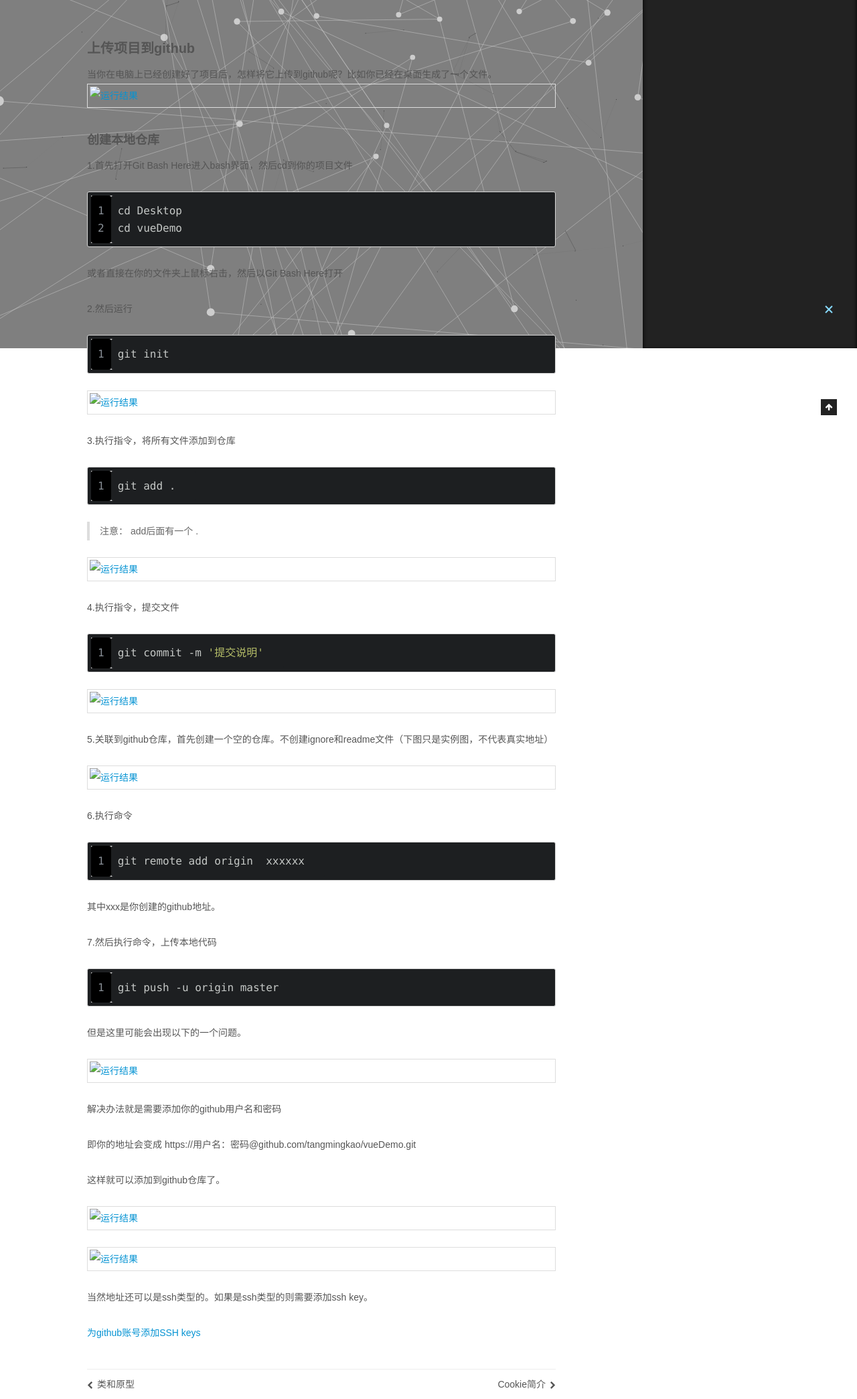
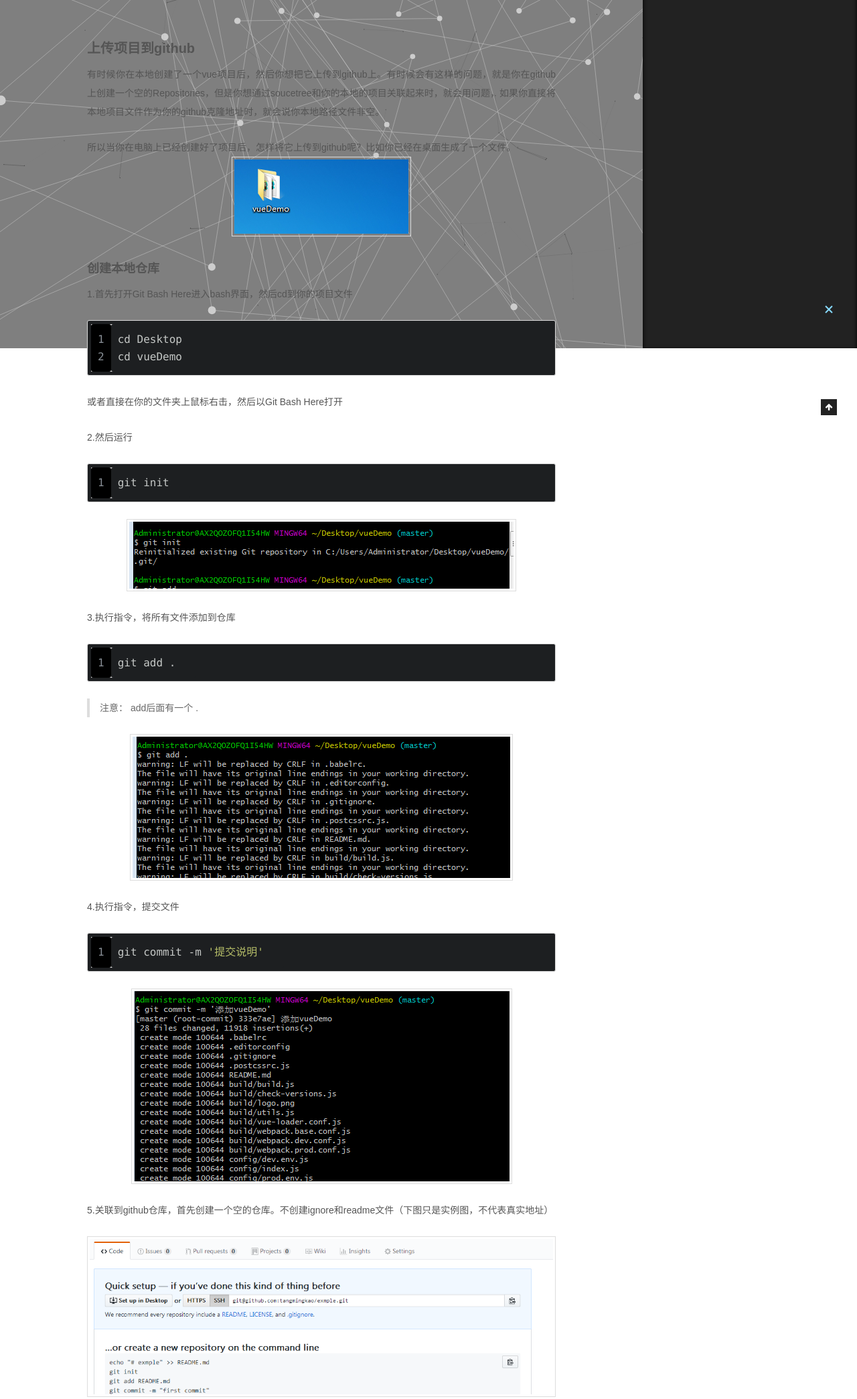
Before and after one commit to tangmingkao/tangmingkao.github.io, a plain HTML site: page 2017/05/05/上传项目到github/index.html in a window 1280 px wide. Shown: the part 280-2369 px from the top of the page at 67% size. Drawn offline with Linux system fonts and the light colour scheme; animation ran at ten frames a second.

Commit message:
Site updated: 2018-05-05 13:37:11

```diff
--- a/2017/05/05/上传项目到github/index.html
+++ b/2017/05/05/上传项目到github/index.html
@@ -79,26 +79,26 @@
 
 
 
-<meta name="description" content="上传项目到github当你在电脑上已经创建好了项目后，怎样将它上传到github呢？比如你已经在桌面生成了一个文件。 创建本地仓库1.首先打开Git Bash Here进入bash界面，然后cd到你的项目文件12cd Desktopcd vueDemo 或者直接在你的文件夹上鼠标右击，然后以Git Bash Here打开 2.然后运行1git init  3.执行指令，将所有文件添加到仓库1git">
+<meta name="description" content="上传项目到github有时候你在本地创建了一个vue项目后，然后你想把它上传到github上。有时候会有这样的问题，就是你在github上创建一个空的Repositories，但是你想通过soucetree和你的本地的项目关联起来时，就会用问题，如果你直接将本地项目文件作为你的github克隆地址时，就会说你本地路径文件非空。 所以当你在电脑上已经创建好了项目后，怎样将它上传到github呢？比如">
 <meta property="og:type" content="article">
 <meta property="og:title" content="上传项目到github">
 <meta property="og:url" content="http://yoursite.com/2017/05/05/上传项目到github/index.html">
 <meta property="og:site_name" content="What&#39;s past is prologue">
-<meta property="og:description" content="上传项目到github当你在电脑上已经创建好了项目后，怎样将它上传到github呢？比如你已经在桌面生成了一个文件。 创建本地仓库1.首先打开Git Bash Here进入bash界面，然后cd到你的项目文件12cd Desktopcd vueDemo 或者直接在你的文件夹上鼠标右击，然后以Git Bash Here打开 2.然后运行1git init  3.执行指令，将所有文件添加到仓库1git">
+<meta property="og:description" content="上传项目到github有时候你在本地创建了一个vue项目后，然后你想把它上传到github上。有时候会有这样的问题，就是你在github上创建一个空的Repositories，但是你想通过soucetree和你的本地的项目关联起来时，就会用问题，如果你直接将本地项目文件作为你的github克隆地址时，就会说你本地路径文件非空。 所以当你在电脑上已经创建好了项目后，怎样将它上传到github呢？比如">
 <meta property="og:locale" content="zh-Hans">
-<meta property="og:image" content="http://yoursite.com/2017/05/05/上传项目到github/1.gif">
-<meta property="og:image" content="http://yoursite.com/2017/05/05/上传项目到github/2.gif">
-<meta property="og:image" content="http://yoursite.com/2017/05/05/上传项目到github/3.gif">
-<meta property="og:image" content="http://yoursite.com/2017/05/05/上传项目到github/4.gif">
-<meta property="og:image" content="http://yoursite.com/2017/05/05/上传项目到github/5.gif">
-<meta property="og:image" content="http://yoursite.com/2017/05/05/上传项目到github/6.gif">
-<meta property="og:image" content="http://yoursite.com/2017/05/05/上传项目到github/7.gif">
-<meta property="og:image" content="http://yoursite.com/2017/05/05/上传项目到github/8.gif">
-<meta property="og:updated_time" content="2018-05-05T05:26:31.225Z">
+<meta property="og:image" content="http://yoursite.com/2017/05/05/上传项目到github/1.PNG">
+<meta property="og:image" content="http://yoursite.com/2017/05/05/上传项目到github/2.PNG">
+<meta property="og:image" content="http://yoursite.com/2017/05/05/上传项目到github/3.PNG">
+<meta property="og:image" content="http://yoursite.com/2017/05/05/上传项目到github/4.PNG">
+<meta property="og:image" content="http://yoursite.com/2017/05/05/上传项目到github/5.PNG">
+<meta property="og:image" content="http://yoursite.com/2017/05/05/上传项目到github/6.PNG">
+<meta property="og:image" content="http://yoursite.com/2017/05/05/上传项目到github/7.PNG">
+<meta property="og:image" content="http://yoursite.com/2017/05/05/上传项目到github/8.PNG">
+<meta property="og:updated_time" content="2018-05-05T05:36:18.398Z">
 <meta name="twitter:card" content="summary">
 <meta name="twitter:title" content="上传项目到github">
-<meta name="twitter:description" content="上传项目到github当你在电脑上已经创建好了项目后，怎样将它上传到github呢？比如你已经在桌面生成了一个文件。 创建本地仓库1.首先打开Git Bash Here进入bash界面，然后cd到你的项目文件12cd Desktopcd vueDemo 或者直接在你的文件夹上鼠标右击，然后以Git Bash Here打开 2.然后运行1git init  3.执行指令，将所有文件添加到仓库1git">
-<meta name="twitter:image" content="http://yoursite.com/2017/05/05/上传项目到github/1.gif">
+<meta name="twitter:description" content="上传项目到github有时候你在本地创建了一个vue项目后，然后你想把它上传到github上。有时候会有这样的问题，就是你在github上创建一个空的Repositories，但是你想通过soucetree和你的本地的项目关联起来时，就会用问题，如果你直接将本地项目文件作为你的github克隆地址时，就会说你本地路径文件非空。 所以当你在电脑上已经创建好了项目后，怎样将它上传到github呢？比如">
+<meta name="twitter:image" content="http://yoursite.com/2017/05/05/上传项目到github/1.PNG">
 
 
 
@@ -332,7 +332,7 @@
                   <span class="post-meta-item-text">字数统计&#58;</span>
 
                 <span title="字数统计">
-                  329
+                  439
                 </span>
 
 
@@ -357,30 +357,31 @@
 
 
 
-        <h3 id="上传项目到github"><a href="#上传项目到github" class="headerlink" title="上传项目到github"></a>上传项目到github</h3><p>当你在电脑上已经创建好了项目后，怎样将它上传到github呢？比如你已经在桌面生成了一个文件。<br><img src="/2017/05/05/上传项目到github/1.gif" alt="运行结果"></p>
+        <h3 id="上传项目到github"><a href="#上传项目到github" class="headerlink" title="上传项目到github"></a>上传项目到github</h3><p>有时候你在本地创建了一个vue项目后，然后你想把它上传到github上。有时候会有这样的问题，就是你在github上创建一个空的Repositories，但是你想通过soucetree和你的本地的项目关联起来时，就会用问题，如果你直接将本地项目文件作为你的github克隆地址时，就会说你本地路径文件非空。</p>
+<p>所以当你在电脑上已经创建好了项目后，怎样将它上传到github呢？比如你已经在桌面生成了一个文件。<br><img src="/2017/05/05/上传项目到github/1.PNG" alt="运行结果"></p>
 <h4 id="创建本地仓库"><a href="#创建本地仓库" class="headerlink" title="创建本地仓库"></a>创建本地仓库</h4><p>1.首先打开Git Bash Here进入bash界面，然后cd到你的项目文件<br><figure class="highlight javascript"><table><tr><td class="gutter"><pre><span class="line">1</span><br><span class="line">2</span><br></pre></td><td class="code"><pre><span class="line">cd Desktop</span><br><span class="line">cd vueDemo</span><br></pre></td></tr></table></figure></p>
 <p>或者直接在你的文件夹上鼠标右击，然后以Git Bash Here打开</p>
 <p>2.然后运行<br><figure class="highlight javascript"><table><tr><td class="gutter"><pre><span class="line">1</span><br></pre></td><td class="code"><pre><span class="line">git init</span><br></pre></td></tr></table></figure></p>
-<p><img src="/2017/05/05/上传项目到github/2.gif" alt="运行结果"></p>
+<p><img src="/2017/05/05/上传项目到github/2.PNG" alt="运行结果"></p>
 <p>3.执行指令，将所有文件添加到仓库<br><figure class="highlight javascript"><table><tr><td class="gutter"><pre><span class="line">1</span><br></pre></td><td class="code"><pre><span class="line">git add .</span><br></pre></td></tr></table></figure></p>
 <blockquote>
 <p>注意： add后面有一个 .</p>
 </blockquote>
-<p><img src="/2017/05/05/上传项目到github/3.gif" alt="运行结果"></p>
+<p><img src="/2017/05/05/上传项目到github/3.PNG" alt="运行结果"></p>
 <p>4.执行指令，提交文件<br><figure class="highlight javascript"><table><tr><td class="gutter"><pre><span class="line">1</span><br></pre></td><td class="code"><pre><span class="line">git commit -m <span class="string">'提交说明'</span></span><br></pre></td></tr></table></figure></p>
-<p><img src="/2017/05/05/上传项目到github/4.gif" alt="运行结果"></p>
+<p><img src="/2017/05/05/上传项目到github/4.PNG" alt="运行结果"></p>
 <p>5.关联到github仓库，首先创建一个空的仓库。不创建ignore和readme文件（下图只是实例图，不代表真实地址）</p>
-<p><img src="/2017/05/05/上传项目到github/5.gif" alt="运行结果"></p>
+<p><img src="/2017/05/05/上传项目到github/5.PNG" alt="运行结果"></p>
 <p>6.执行命令<br><figure class="highlight javascript"><table><tr><td class="gutter"><pre><span class="line">1</span><br></pre></td><td class="code"><pre><span class="line">git remote add origin  xxxxxx</span><br></pre></td></tr></table></figure></p>
 <p>其中xxx是你创建的github地址。</p>
 <p>7.然后执行命令，上传本地代码<br><figure class="highlight javascript"><table><tr><td class="gutter"><pre><span class="line">1</span><br></pre></td><td class="code"><pre><span class="line">git push -u origin master</span><br></pre></td></tr></table></figure></p>
 <p>但是这里可能会出现以下的一个问题。</p>
-<p><img src="/2017/05/05/上传项目到github/6.gif" alt="运行结果"></p>
+<p><img src="/2017/05/05/上传项目到github/6.PNG" alt="运行结果"></p>
 <p>解决办法就是需要添加你的github用户名和密码</p>
 <p>即你的地址会变成 https://用户名：密码@github.com/tangmingkao/vueDemo.git</p>
 <p>这样就可以添加到github仓库了。</p>
-<p><img src="/2017/05/05/上传项目到github/7.gif" alt="运行结果"></p>
-<p><img src="/2017/05/05/上传项目到github/8.gif" alt="运行结果"></p>
+<p><img src="/2017/05/05/上传项目到github/7.PNG" alt="运行结果"></p>
+<p><img src="/2017/05/05/上传项目到github/8.PNG" alt="运行结果"></p>
 <p>当然地址还可以是ssh类型的。如果是ssh类型的则需要添加ssh key。</p>
 <p><a href="https://blog.csdn.net/qq_29232943/article/details/53523434" target="_blank" rel="noopener">为github账号添加SSH keys</a></p>
 
--- a/css/main.css
+++ b/css/main.css
@@ -1830,7 +1830,7 @@ pre .javascript .function {
   width: 4px;
   height: 4px;
   border-radius: 50%;
-  background: #f9ebab;
+  background: #3d6fff;
 }
 .links-of-blogroll {
   font-size: 13px;
```
Also changed, not shown: index.html (+2 -4 lines).
